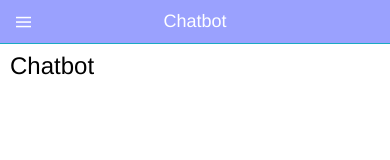
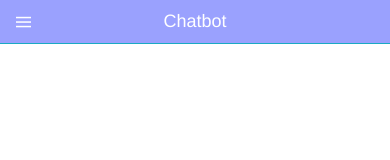
Before and after one commit to josephmilla/uptalk, a website: page uptalk/www/index.html at #/chatbot in a window 390 px wide. Shown: the top 160 px of the page. Drawn offline with Linux system fonts and the light colour scheme; some packages are replaced by stand-ins of ours; files whose address does not match are found by name.

Commit message:
Remove title

```diff
--- a/uptalk/www/templates/chatbot.html
+++ b/uptalk/www/templates/chatbot.html
@@ -9,9 +9,9 @@
     <h1 class="title">Chatbot</h1>
   </header>
 
-  <content has-header="true" padding="true">
+  <!-- <content has-header="true" padding="true">
     <h3>Chatbot</h3>
-  </content>
+  </content> -->
 
   <content
     has-header="true"
```
